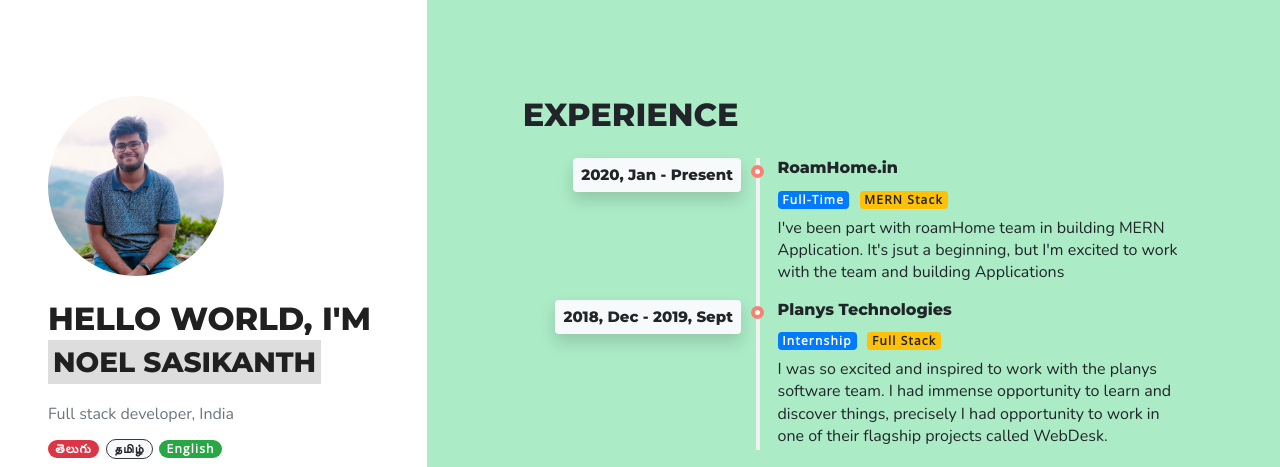
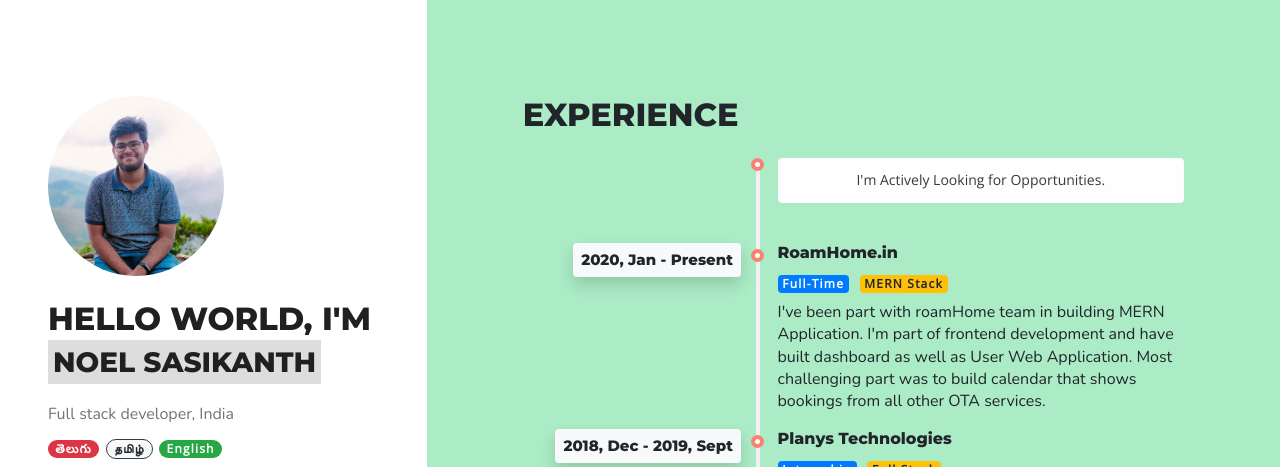
Before and after one commit to noelsasi/my-porfolio, a website: page index.html in a window 1280 px wide. Shown: the top 467 px of the page. Drawn offline with nearby package versions, Linux system fonts and the light colour scheme.

Commit message:
status Update and typo fixed

```diff
--- a/index.html
+++ b/index.html
@@ -28,7 +28,7 @@
         <div class="author-img">
           <img src="./images/Capture1.PNG" alt="" class="img-fluid" />
         </div>
-        <div class="auth-content  mt-4">
+        <div class="auth-content mt-4">
           <h2>Hello World, I'm</h2>
           <h3>
             <span class="name">
@@ -68,6 +68,18 @@
           <h2 class="text-uppercase mb-4">Experience</h2>
           <div class="timeline">
             <div class="entry">
+              <div class="title"></div>
+              <div class="body mb-4">
+                <div
+                  class="alert alert-light text-center text-dark"
+                  style="font-size: 14px;"
+                  role="alert"
+                >
+                  I'm Actively Looking for Opportunities.
+                </div>
+              </div>
+            </div>
+            <div class="entry">
               <div class="title">
                 <h3 class="bg-light p-2 shadow rounded">
                   2020, Jan - Present
@@ -79,8 +91,10 @@
                 <span class="badge badge-warning mr-1">MERN Stack</span>
                 <p class="mb-3">
                   I've been part with roamHome team in building MERN
-                  Application. It's jsut a beginning, but I'm excited to work
-                  with the team and building Applications
+                  Application. I'm part of frontend development and have built
+                  dashboard as well as User Web Application. Most challenging
+                  part was to build calendar that shows bookings from all other
+                  OTA services.
                 </p>
               </div>
             </div>
@@ -108,15 +122,15 @@
         <div class="section-two">
           <h2 class="text-uppercase mb-4">Skills</h2>
           <div class="skill-badges">
-            <span class="badge badge-warning m-2 ">JavaScript</span>
-            <span class="badge badge-dark m-2 ">NodeJS</span>
-            <span class="badge badge-primary m-2 ">ExpressJS</span>
-            <span class="badge badge-secondary m-2 ">ReactJS</span>
-            <span class="badge badge-success m-2 ">MERN</span>
-            <span class="badge badge-danger m-2 ">API's</span>
-            <span class="badge badge-primary m-2 ">Bootstrap</span>
-            <span class="badge badge-light m-2 ">PostgresSql</span>
-            <span class="badge badge-success m-2 ">MongoDB</span>
+            <span class="badge badge-warning m-2">JavaScript</span>
+            <span class="badge badge-dark m-2">NodeJS</span>
+            <span class="badge badge-primary m-2">ExpressJS</span>
+            <span class="badge badge-secondary m-2">ReactJS</span>
+            <span class="badge badge-success m-2">MERN</span>
+            <span class="badge badge-danger m-2">API's</span>
+            <span class="badge badge-primary m-2">Bootstrap</span>
+            <span class="badge badge-light m-2">PostgresSql</span>
+            <span class="badge badge-success m-2">MongoDB</span>
             <span class="badge badge-loading m-2 disabled">Loading...</span>
           </div>
         </div>
```
